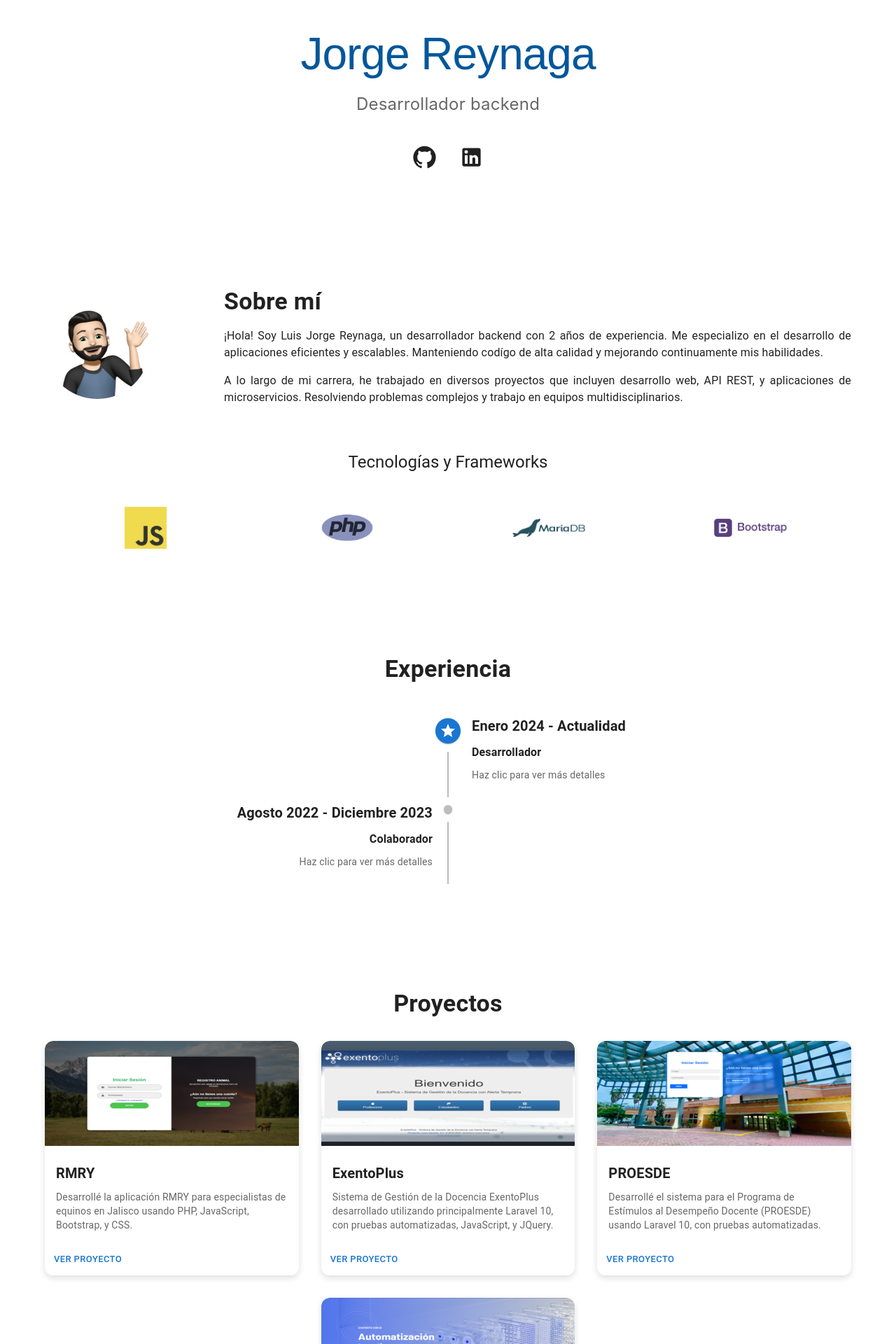
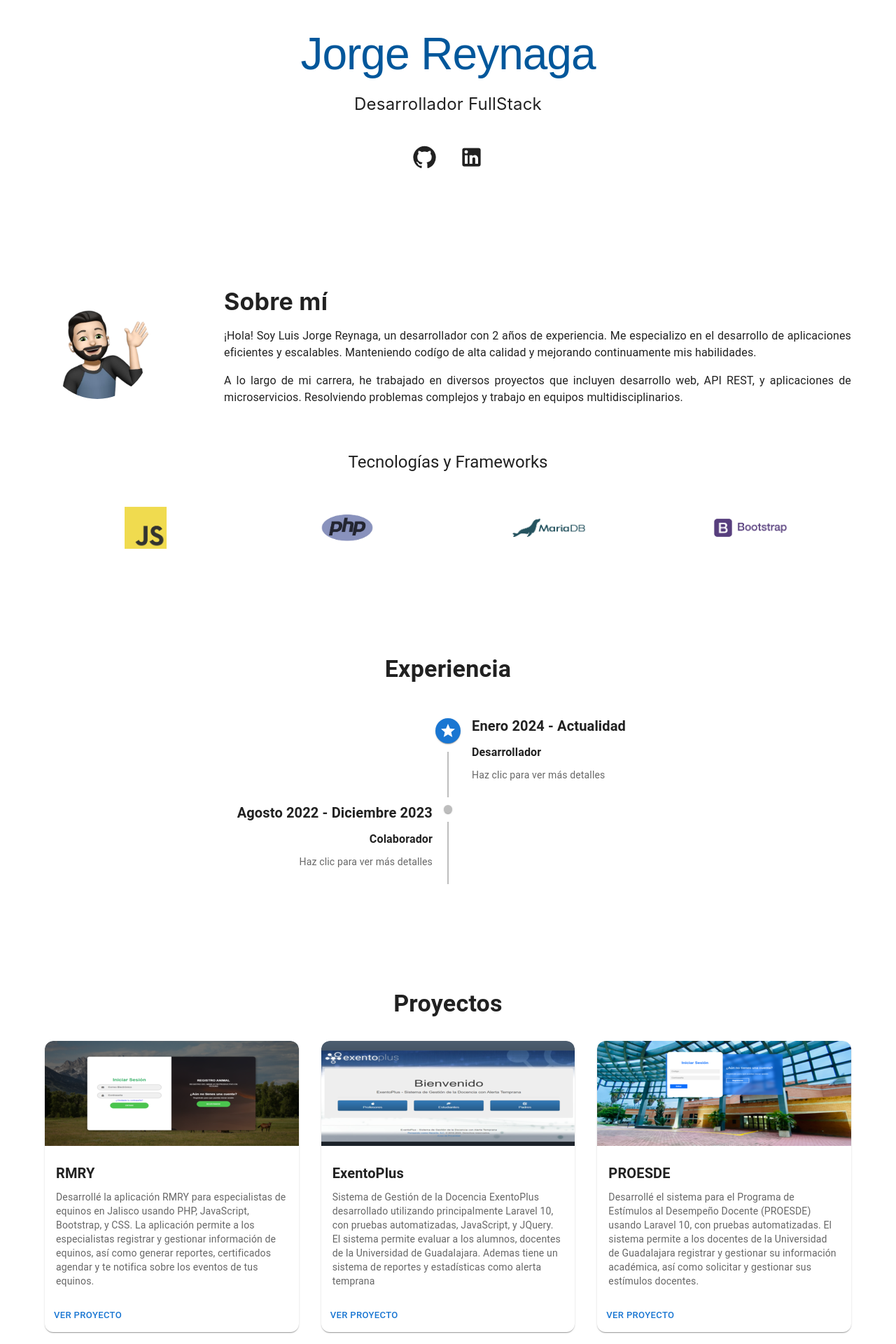
Before and after one commit to Polarking3503/my-portfolio, a React (Create React App) app: page / in a window 1280 px wide. Shown: the part 120-2040 px from the top of the page at 70% size. Built offline with nearby package versions, Linux system fonts and the light colour scheme.

Commit message:
refactor: Update box shadow color in Contact component

```diff
--- a/src/components/About.js
+++ b/src/components/About.js
@@ -83,11 +83,11 @@ const About = () => {
                         />
                     </animated.div>
                     <Box style={{ flex: 4 }}>
-                        <Typography variant="h4" component="h1" sx={{ fontWeight: 'bold', mb: 2 }}>
+                        <Typography variant="h4" component="h1" sx={{ fontWeight: 'bold', mb: 2 }} fontFamily={"-apple-system"}>
                             Sobre mí
                         </Typography>
                         <Typography variant="body1" align="justify" sx={{ mb: 2 }}>
-                            ¡Hola! Soy Luis Jorge Reynaga, un desarrollador backend con 2 años de experiencia.
+                            ¡Hola! Soy Luis Jorge Reynaga, un desarrollador con 2 años de experiencia.
                             Me especializo en el desarrollo de aplicaciones eficientes y escalables.
                             Manteniendo codígo de alta calidad y mejorando continuamente mis habilidades.
                         </Typography>
--- a/src/components/Contact.js
+++ b/src/components/Contact.js
@@ -8,7 +8,7 @@ const primaryButtonColor = '#0d47a1';  // New primary button color
 const secondaryButtonColor = '#00796b';  // New secondary button color
 
 const StyledDiv = styled('div')(({ theme }) => ({
-    boxShadow: `0px 4px 10px ${theme.palette.grey[300]}`,
+    boxShadow: `0px 4px 10px ${theme.palette.grey[500]}`,
     padding: theme.spacing(4),
     textAlign: 'center',
     width: '100%',
--- a/src/components/Hero.js
+++ b/src/components/Hero.js
@@ -1,57 +1,57 @@
-import React from 'react';
-import { alpha } from '@mui/material';
-import Box from '@mui/material/Box';
-import Container from '@mui/material/Container';
-import Stack from '@mui/material/Stack';
-import Typography from '@mui/material/Typography';
-import IconButton from '@mui/material/IconButton';
-import GitHubIcon from '@mui/icons-material/GitHub';
-import LinkedInIcon from '@mui/icons-material/LinkedIn';
+import React from "react";
+import { alpha } from "@mui/material";
+import Box from "@mui/material/Box";
+import Container from "@mui/material/Container";
+import Stack from "@mui/material/Stack";
+import Typography from "@mui/material/Typography";
+import IconButton from "@mui/material/IconButton";
+import GitHubIcon from "@mui/icons-material/GitHub";
+import LinkedInIcon from "@mui/icons-material/LinkedIn";
 
 export default function Hero() {
   return (
     <Box
       id="hero"
       sx={(theme) => ({
-        width: '100%',
+        width: "100%",
         backgroundImage:
-          theme.palette.mode === 'light'
-            ? 'linear-gradient(180deg, #CEE5FD, #FFF)'
-            : `linear-gradient(#02294F, ${alpha('#090E10', 0.0)})`,
-        backgroundSize: '100% 20%',
-        backgroundRepeat: 'no-repeat',
+          theme.palette.mode === "light"
+            ? "linear-gradient(180deg, #CEE5FD, #FFF)"
+            : `linear-gradient(#02294F, ${alpha("#090E10", 0.0)})`,
+        backgroundSize: "100% 20%",
+        backgroundRepeat: "no-repeat",
       })}
     >
       <Container
         sx={{
-          display: 'flex',
-          flexDirection: 'column',
-          alignItems: 'center',
+          display: "flex",
+          flexDirection: "column",
+          alignItems: "center",
           pt: { xs: 14, sm: 20 },
           pb: { xs: 8, sm: 12 },
         }}
       >
-        <Stack spacing={2} useFlexGap sx={{ width: { xs: '100%', sm: '70%' } }}>
+        <Stack spacing={2} useFlexGap sx={{ width: { xs: "100%", sm: "70%" } }}>
           <Typography
             variant="h1"
             sx={{
-              textAlign: 'center',
-              fontSize: 'clamp(3.5rem, 10vw, 4rem)',
-              fontFamily: 'sans-serif',
+              textAlign: "center",
+              fontSize: "clamp(3.5rem, 10vw, 4rem)",
+              fontFamily: "sans-serif",
               color: (theme) =>
-                theme.palette.mode === 'light' ? 'info.dark' : 'primary.light',
+                theme.palette.mode === "light" ? "info.dark" : "primary.light",
             }}
           >
             Jorge Reynaga
           </Typography>
           <Typography
             textAlign="center"
-            color="text.secondary"
-            fontFamily={'-apple-system'}
-            fontSize={{ xs: 'h6.fontSize', sm: 'h5.fontSize' }}
-            sx={{ alignSelf: 'center', width: { sm: '100%', md: '80%' } }}
+            color="text.primary"
+            fontFamily={"-apple-system"}
+            fontSize={{ xs: "h5.fontSize", sm: "h5.fontSize" }}
+            sx={{ alignSelf: "center", width: { sm: "100%", md: "80%" } }}
           >
-            Desarrollador backend
+            Desarrollador FullStack
           </Typography>
           <Stack
             direction="row"
@@ -65,7 +65,7 @@ export default function Hero() {
               href="https://github.com/Polarking3503"
               target="_blank"
               rel="noopener noreferrer"
-              sx={{ color: 'text.primary' }}
+              sx={{ color: "text.primary" }}
             >
               <GitHubIcon fontSize="large" />
             </IconButton>
@@ -75,7 +75,7 @@ export default function Hero() {
               href="https://www.linkedin.com/in/luis-jorge-reynaga-56b257235/"
               target="_blank"
               rel="noopener noreferrer"
-              sx={{ color: 'text.primary' }}
+              sx={{ color: "text.primary" }}
             >
               <LinkedInIcon fontSize="large" />
             </IconButton>
--- a/src/components/Projects.js
+++ b/src/components/Projects.js
@@ -11,12 +11,12 @@ import { styled } from '@mui/material/styles';
 
 const StyledCard = styled(Card)(({ theme }) => ({
     borderRadius: '12px',
-    boxShadow: `0px 4px 10px ${theme.palette.grey[300]}`,
+
     transition: 'transform 0.3s, box-shadow 0.3s',
     '&:hover': {
         transform: 'translateY(-10px)',
-        boxShadow: `0px 10px 20px ${theme.palette.grey[400]}`,
-    },
+        boxShadow: `0px 10px 20px rgba(2, 136, 209, 0.5)`,
+        },
 }));
 
 const ProjectImage = styled('img')({
@@ -98,19 +98,19 @@ const Projects = () => {
 const projects = [
     {
         title: 'RMRY',
-        description: 'Desarrollé la aplicación RMRY para especialistas de equinos en Jalisco usando PHP, JavaScript, Bootstrap, y CSS.',
+        description: 'Desarrollé la aplicación RMRY para especialistas de equinos en Jalisco usando PHP, JavaScript, Bootstrap, y CSS. La aplicación permite a los especialistas registrar y gestionar información de equinos, así como generar reportes, certificados agendar y te notifica sobre los eventos de tus equinos.',
         link: 'https://demo.registroequino.com/',
         image: 'images/RMRY.png',
     },
     {
         title: 'ExentoPlus',
-        description: 'Sistema de Gestión de la Docencia ExentoPlus desarrollado utilizando principalmente Laravel 10, con pruebas automatizadas, JavaScript, y JQuery.',
+        description: 'Sistema de Gestión de la Docencia ExentoPlus desarrollado utilizando principalmente Laravel 10, con pruebas automatizadas, JavaScript, y JQuery. El sistema permite evaluar a los alumnos, docentes de la Universidad de Guadalajara. Ademas tiene un sistema de reportes y estadísticas como alerta temprana',
         link: 'https://epra.exentoplus.com/',
         image: 'images/EXENTOPLUS.png',
     },
     {
         title: 'PROESDE',
-        description: 'Desarrollé el sistema para el Programa de Estímulos al Desempeño Docente (PROESDE) usando Laravel 10, con pruebas automatizadas.',
+        description: 'Desarrollé el sistema para el Programa de Estímulos al Desempeño Docente (PROESDE) usando Laravel 10, con pruebas automatizadas.  El sistema permite a los docentes de la Universidad de Guadalajara registrar y gestionar su información académica, así como solicitar y gestionar sus estímulos docentes.',
         link: 'http://148.202.213.168/',
         image: 'images/PROESDE.png',
     },
```
